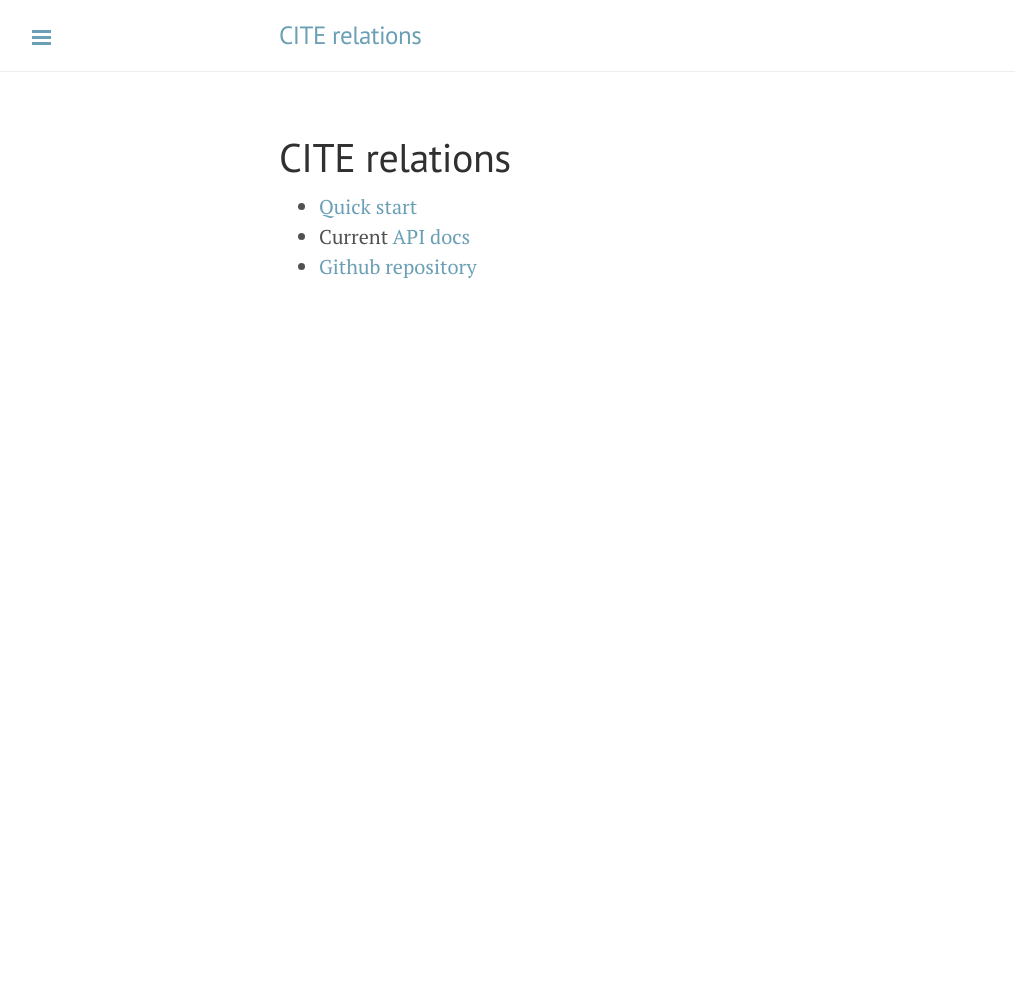
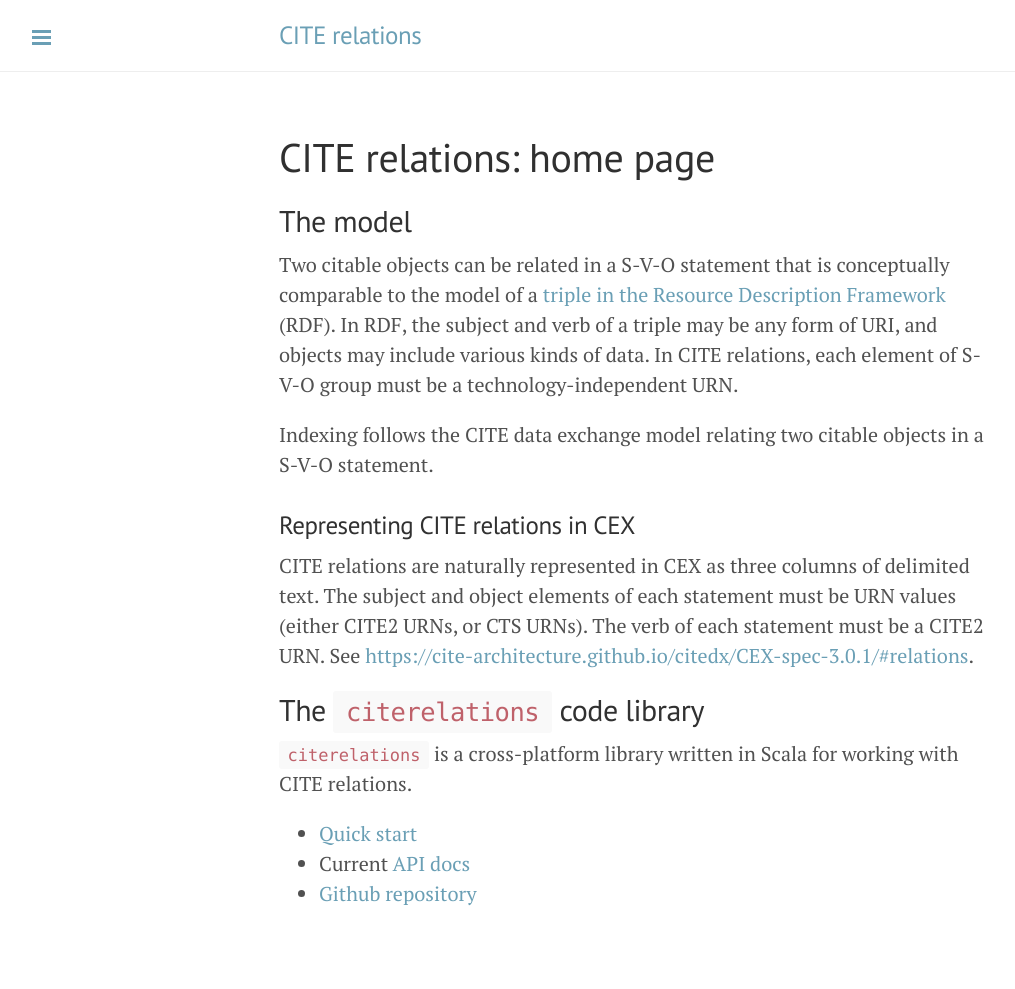
Before and after one commit to cite-architecture/citerelations, a Jekyll site: the page built from docs/index.md, in a window 1280 px wide. Shown: the whole page, without its empty margins (1-1016 px from the left). Built offline with Jekyll 4.4.1, drawn with Linux system fonts in a browser that asks for light colours; before the commit the page ends 900 px from its top, so only the background shows below that.

Commit message:
Add info on relations model

```diff
--- a/docs/_config.yml
+++ b/docs/_config.yml
@@ -21,6 +21,6 @@ links:
   - title: CITE Architecture home
     url: https://cite-architecture.github.io/
     external: true
-  - title: Github repository
+  - title: citerelations Github repository
     url: https://github.com/cite-architecture/citerelations
     external: true
--- a/docs/index.md
+++ b/docs/index.md
@@ -1,8 +1,26 @@
 ---
 layout: page
-title: CITE relations
+title: "CITE relations: home page"
 ---
 
+
+## The model
+
+Two citable objects can be related in a S-V-O statement that is conceptually comparable to the model of a [triple in the Resource Description Framework](https://www.w3.org/TR/rdf-concepts/) (RDF).  In RDF, the subject and verb of a triple may be any form of URI, and objects may include various kinds of data. In CITE relations, each element of S-V-O group must be a technology-independent URN.
+
+
+
+Indexing follows the CITE data exchange model relating two citable objects in a S-V-O statement.
+
+
+### Representing CITE relations in CEX
+
+CITE relations are naturally represented in CEX as three columns of delimited text.   The subject and object elements of each statement must be URN values (either CITE2 URNs, or CTS URNs). The verb of each statement must be a CITE2 URN. See <https://cite-architecture.github.io/citedx/CEX-spec-3.0.1/#relations>.
+
+## The `citerelations` code library
+
+
+`citerelations` is a cross-platform library written in Scala for working with CITE relations.
 
 -   [Quick start](quick)
 -   Current [API docs](api/edu/holycross/shot/citerelation/index.html)
```
Also changed, not shown: shared/src/main/tut/index.md (+19 -1 lines).
